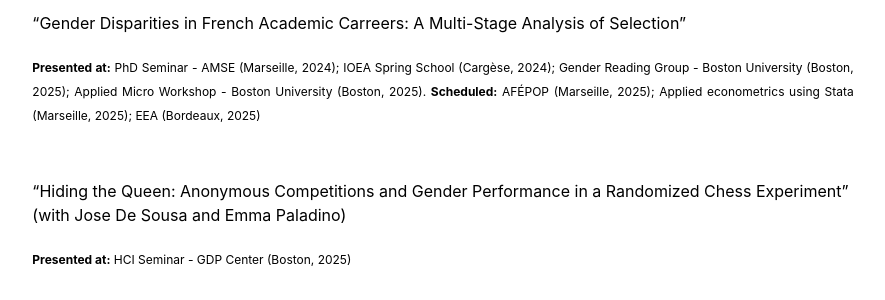
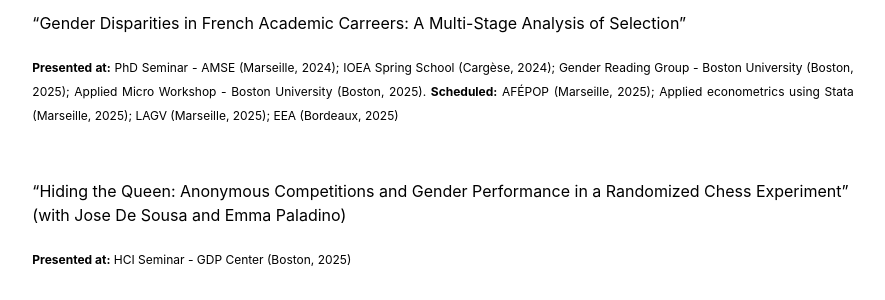
Before and after one commit to alienorbisantis/alienorbisantis.github.io, a Jekyll site: the page built from Research/Research.md, in a window 1280 px wide. Shown: the part 749-1049 px from the top of the page, without its empty margins (197-1082 px from the left). Built offline with Jekyll 4.4.1, drawn with Linux system fonts in a browser that asks for light colours.

Commit message:
Update Research.md

```diff
--- a/Research/Research.md
+++ b/Research/Research.md
@@ -25,7 +25,7 @@
 "Gender Disparities in French Academic Carreers: A Multi-Stage Analysis of Selection"
 
 <p align="justify">
-<sub> <b>Presented at:</b> PhD Seminar - AMSE (Marseille, 2024); IOEA Spring School (Cargèse, 2024); Gender Reading Group - Boston University (Boston, 2025); Applied Micro Workshop - Boston University (Boston, 2025). <b> Scheduled:</b> AFÉPOP (Marseille, 2025); Applied econometrics using Stata (Marseille, 2025); EEA (Bordeaux, 2025) </sub>
+<sub> <b>Presented at:</b> PhD Seminar - AMSE (Marseille, 2024); IOEA Spring School (Cargèse, 2024); Gender Reading Group - Boston University (Boston, 2025); Applied Micro Workshop - Boston University (Boston, 2025). <b> Scheduled:</b> AFÉPOP (Marseille, 2025); Applied econometrics using Stata (Marseille, 2025); LAGV (Marseille, 2025); EEA (Bordeaux, 2025) </sub>
 
 </p>
 &nbsp;
```
